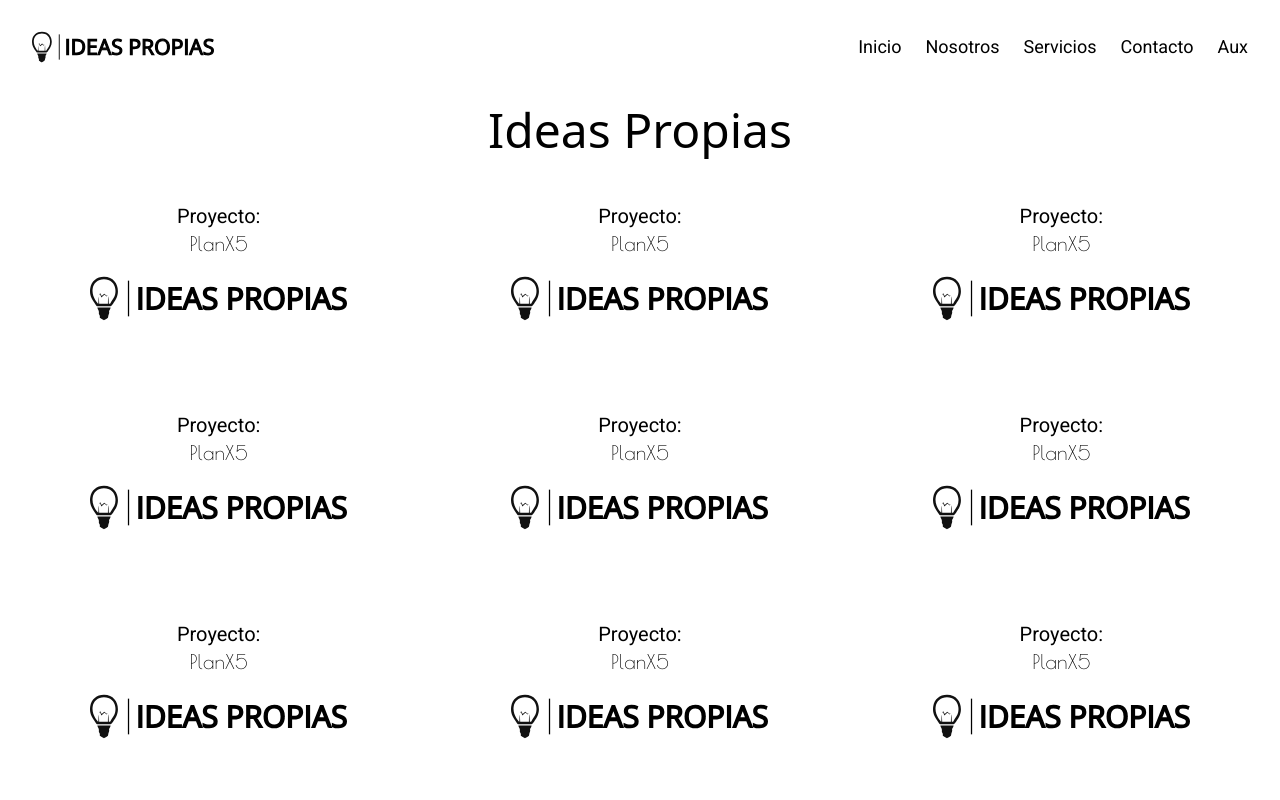
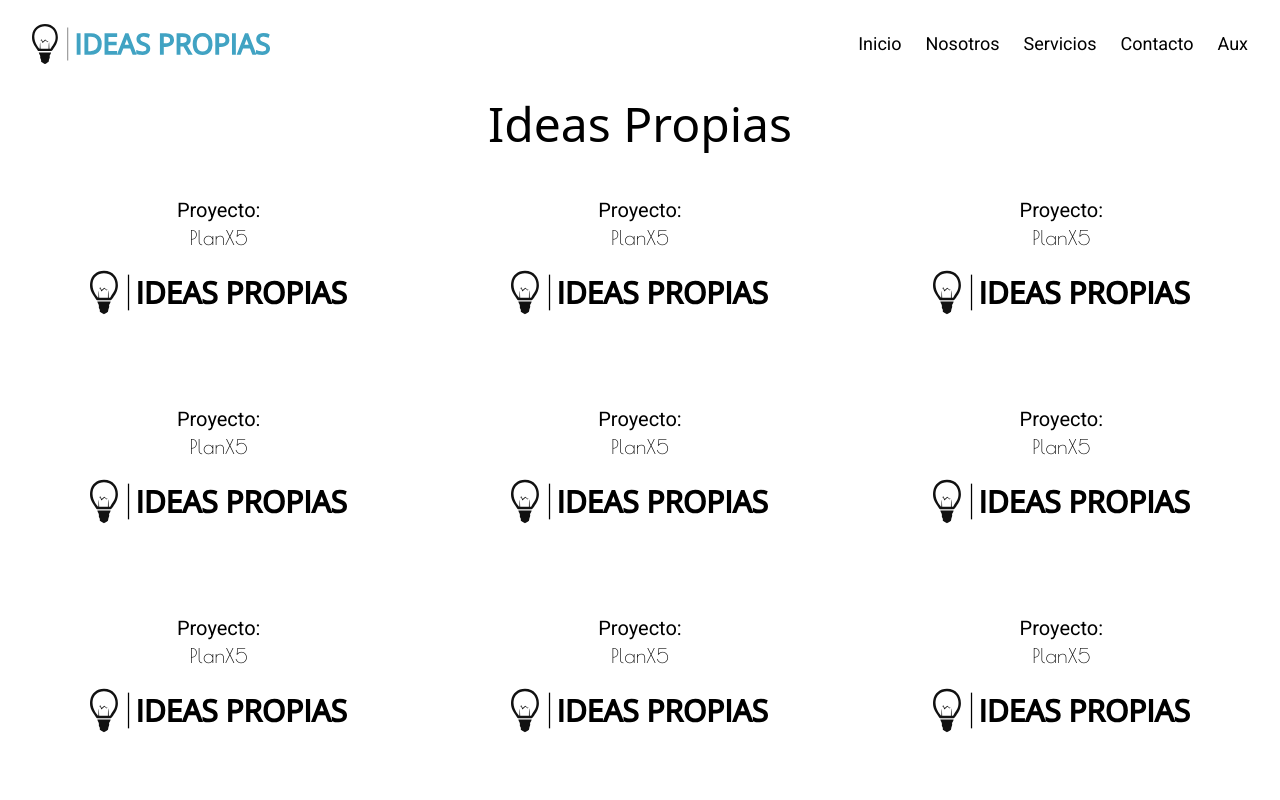
Before and after one commit to Master-Insight/page-ideaspropias, an Astro site: page / in a window 1280 px wide. Shown: the top 800 px of the page. Built offline with nearby package versions, Linux system fonts and the light colour scheme; Astro itself is replaced by a stand-in of ours; a web font is replaced by a local one.

Commit message:
logo color

```diff
--- a/src/components/Header.astro
+++ b/src/components/Header.astro
@@ -29,9 +29,9 @@ const LINKS = [
   >
     <a href="/" aria-label="Regresar a la página de inicio">
       <img
-        src="/logo.svg"
+        src="/logo-color.svg"
         alt="Logo de Ideas Propias"
-        class="w-auto h-[46px]"
+        class="w-auto h-10"
       />
     </a>
     <ul class="flex justify-between items-center gap-6 text-lg">
```
Also changed, not shown: public/logo-color.svg (added).
